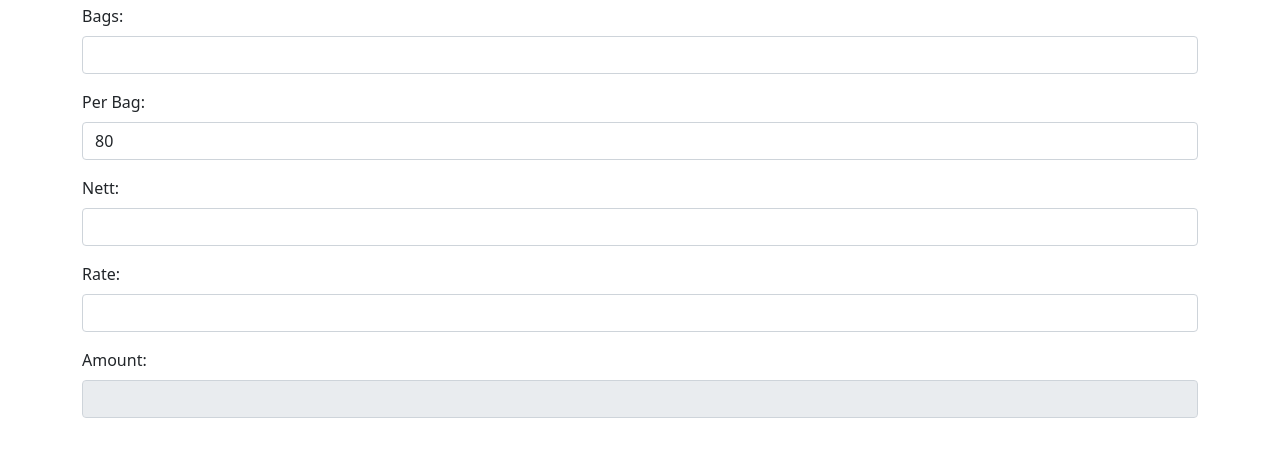
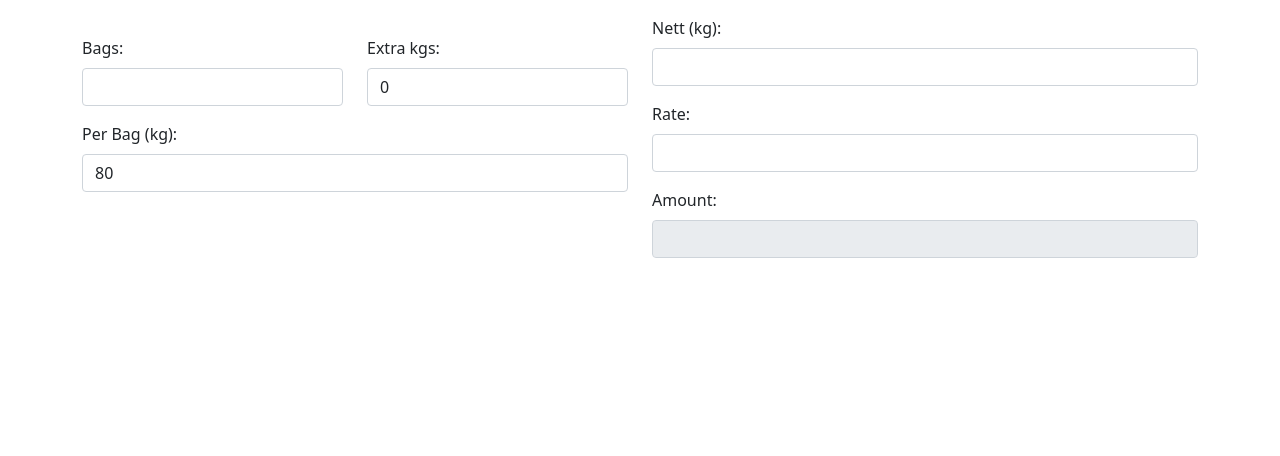
Before and after one commit to 1minWeb/Patti-Calculator, a plain HTML site: page index.html in a window 1280 px wide. Shown: the part 90-546 px from the top of the page. Drawn offline with nearby package versions, Linux system fonts and the light colour scheme.

Commit message:
Update index.html

```diff
--- a/index.html
+++ b/index.html
@@ -6,21 +6,35 @@
     <title>Calculation Form</title>
     <link href="https://cdn.jsdelivr.net/npm/bootstrap@5.1.3/dist/css/bootstrap.min.css" rel="stylesheet">
     <script src="https://cdn.jsdelivr.net/npm/bootstrap@5.1.3/dist/js/bootstrap.bundle.min.js"></script>
+    <style>
+        .row {
+            margin-top: 20px;
+        }
+    </style>
 </head>
 <body>
     <div class="container mt-5">
         <h2>Calculate Amount</h2>
-        <form id="calcForm">
-            <div class="mb-3">
+        <div class="row">
+            <div class="col-md-6">
+                <div class="row">
+                    <div class="col-6 mb-3">
                         <label for="bags" class="form-label">Bags:</label>
                         <input type="number" class="form-control" id="bags" oninput="updateAndCalculate()" required>
                     </div>
+                    <div class="col-6 mb-3">
+                        <label for="extraKgs" class="form-label">Extra kgs:</label>
+                        <input type="number" class="form-control" id="extraKgs" value="0" oninput="updateAndCalculate()" required>
+                    </div>
+                </div>
                 <div class="mb-3">
-                <label for="perbag" class="form-label">Per Bag:</label>
+                    <label for="perbag" class="form-label">Per Bag (kg):</label>
                     <input type="number" class="form-control" id="perbag" value="80" oninput="updateAndCalculate()" required>
                 </div>
+            </div>
+            <div class="col-md-6">
                 <div class="mb-3">
-                <label for="nett" class="form-label">Nett:</label>
+                    <label for="nett" class="form-label">Nett (kg):</label>
                     <input type="number" class="form-control" id="nett" oninput="calculate()" required>
                 </div>
                 <div class="mb-3">
@@ -31,14 +45,16 @@
                     <label for="amount" class="form-label">Amount:</label>
                     <input type="number" class="form-control" id="amount" readonly>
                 </div>
-        </form>
+            </div>
+        </div>
     </div>
 
     <script>
         function updateAndCalculate() {
             var bags = document.getElementById("bags").value;
             var perbag = document.getElementById("perbag").value;
-            var nett = bags * perbag;
+            var extraKgs = document.getElementById("extraKgs").value;
+            var nett = bags * perbag + parseFloat(extraKgs);
             document.getElementById("nett").value = nett;
             calculate();
         }
@@ -56,4 +72,4 @@
         }
     </script>
 </body>
-</html
+</html>
```
Lines whose indentation alone changed are shown as unchanged.
